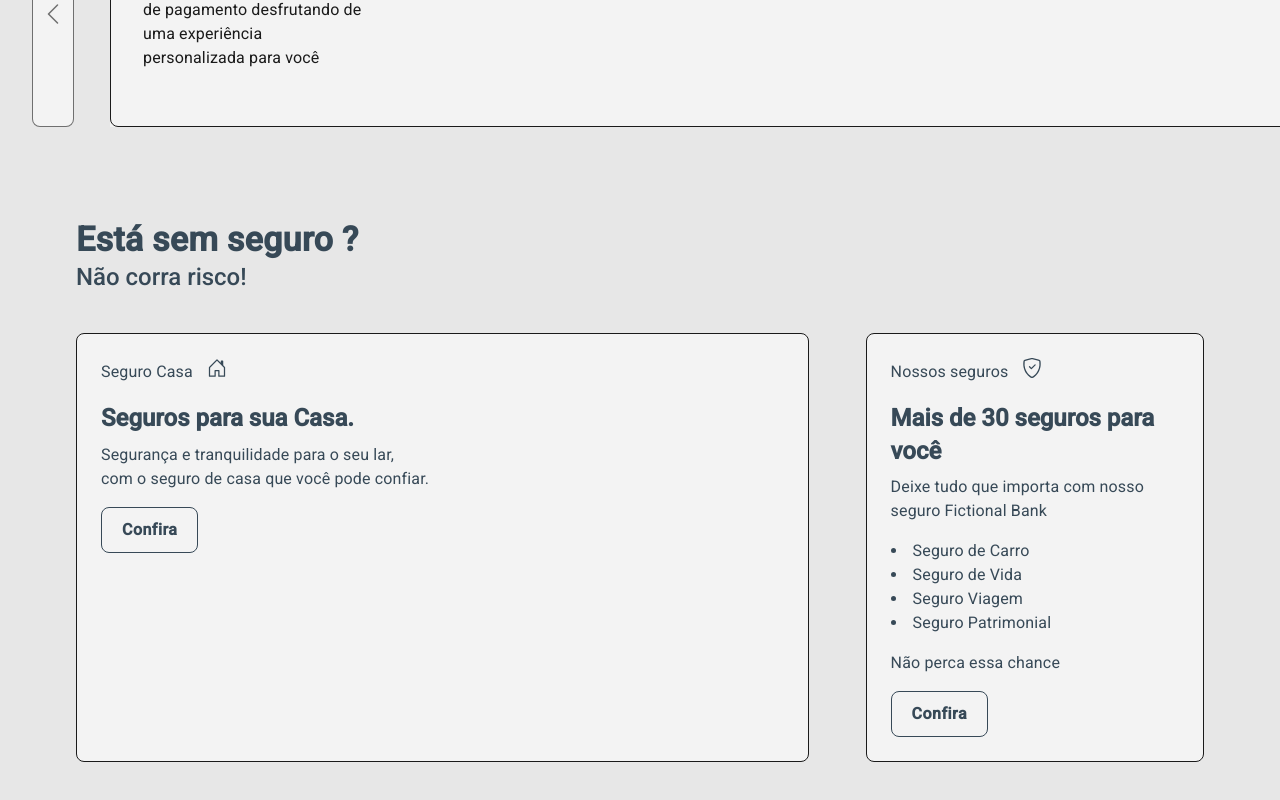
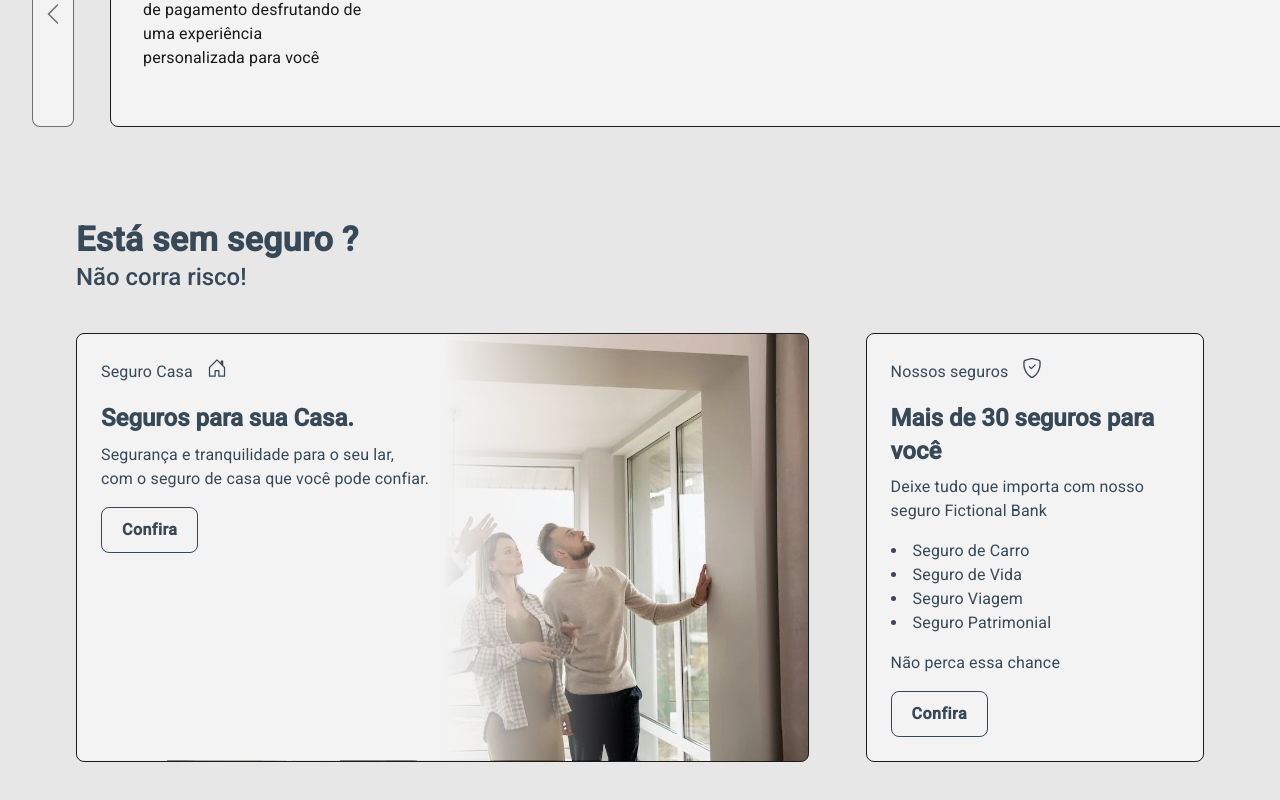
Before and after one commit to Felipe-alv-es/bank-website, a React (Create React App) app: page / in a window 1280 px wide. Shown: the part 1251-2051 px from the top of the page. Built offline with nearby package versions, Linux system fonts and the light colour scheme.

Commit message:
chore(Insurances): Added background image to insurance item

```diff
--- a/src/components/Insurance/Insurance.js
+++ b/src/components/Insurance/Insurance.js
@@ -1,5 +1,5 @@
+import React from "react";
 import { Box, Icon, Typography } from "@mui/material";
-import React from "react";
 import { BsHouseDoor, BsShieldCheck } from "react-icons/bs";
 import {
   getContainerStyle,
--- a/src/components/Insurance/Insurance.style.tsx
+++ b/src/components/Insurance/Insurance.style.tsx
@@ -1,5 +1,6 @@
+import React from "react";
 import { Button } from "@mui/material";
-import React from "react";
+import insuranceBackground from "../../assets/images/PeoplesInverted.jpg";
 
 export const getContainerStyle = () => ({
   margin: "76px",
@@ -28,7 +29,10 @@ export const getHouseInsuranceStyle = () => ({
   padding: "24px",
   borderRadius: "8px",
   width: "65%",
-  background: "#f3f3f3",
+  backgroundPosition: "right",
+  backgroundSize: "contain",
+  backgroundImage: `linear-gradient(to right, #f3f3f3, #f3f3f3,#f3f3f3, transparent, transparent), url('${insuranceBackground}')`,
+  backgroundRepeat: "no-repeat",
 });
 
 export const getInsuranceNameStyle = () => ({
```
Also changed, not shown: src/assets/images/Peoples1.webp (deleted), src/assets/images/PeoplesInverted.jpg (added).
